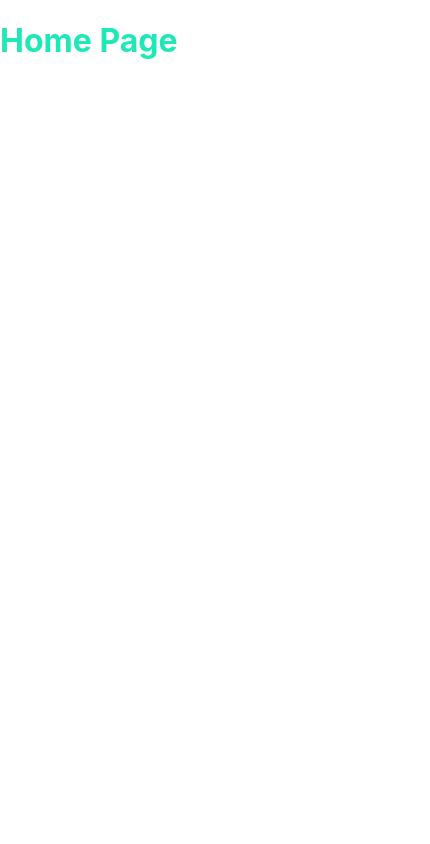
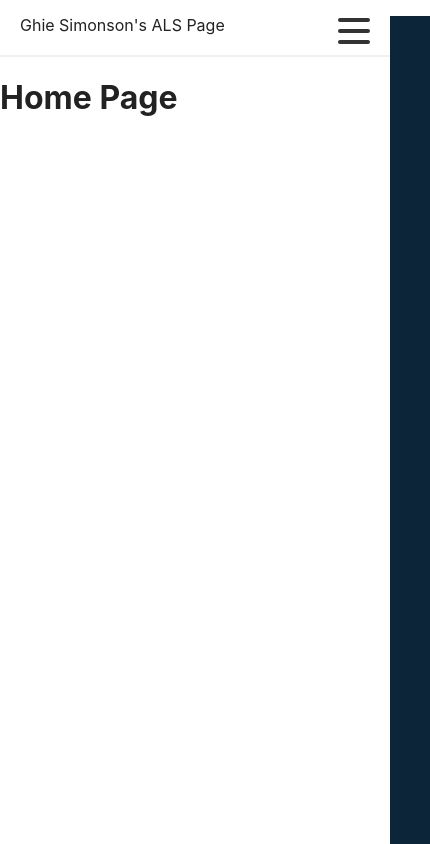
Before and after one commit to DanSimonson/ghie-als, a React (Create React App) app: page / in a window 390 px wide. Shown: the whole page, 430 px wide, since content can reach past the window. Built offline with nearby package versions, Linux system fonts and the light colour scheme.

Commit message:
added first draft of responsive navbar

```diff
--- a/package.json
+++ b/package.json
@@ -10,7 +10,8 @@
     "react": "^16.13.1",
     "react-dom": "^16.13.1",
     "react-router-dom": "^5.2.0",
-    "react-scripts": "3.4.1"
+    "react-scripts": "3.4.1",
+    "styled-components": "^5.1.1"
   },
   "scripts": {
     "start": "react-scripts start",
--- /dev/null
+++ b/src/Nav/Burger.js
@@ -0,0 +1,52 @@
+import React, { useState } from "react";
+import styled from "styled-components";
+import RightNav from "./RightNav";
+
+const StyledBurger = styled.div`
+  width: 2rem;
+  height: 2rem;
+  position: fixed;
+  top: 15px;
+  right: 20px;
+  z-index: 20;
+  display: none;
+  @media (max-width: 768px) {
+    display: flex;
+    justify-content: space-around;
+    flex-flow: column nowrap;
+  }
+  div {
+    width: 2rem;
+    height: 0.25rem;
+    background-color: ${({ open }) => (open ? "#ccc" : "#333")};
+    border-radius: 10px;
+    transform-origin: 1px;
+    transition: all 0.3s linear;
+    &:nth-child(1) {
+      transform: ${({ open }) => (open ? "rotate(45deg)" : "rotate(0)")};
+    }
+    &:nth-child(2) {
+      transform: ${({ open }) => (open ? "translateX(100%)" : "translateX(0)")};
+      opacity: ${({ open }) => (open ? 0 : 1)};
+    }
+    &:nth-child(3) {
+      transform: ${({ open }) => (open ? "rotate(-45deg)" : "rotate(0)")};
+    }
+  }
+`;
+
+const Burger = () => {
+  const [open, setOpen] = useState(false);
+
+  return (
+    <>
+      <StyledBurger open={open} onClick={() => setOpen(!open)}>
+        <div />
+        <div />
+        <div />
+      </StyledBurger>
+      <RightNav open={open} />
+    </>
+  );
+};
+export default Burger;
--- /dev/null
+++ b/src/Nav/Navbar.js
@@ -0,0 +1,26 @@
+import React from "react";
+import styled from "styled-components";
+import Burger from "./Burger";
+
+const Nav = styled.nav`
+  width: 100%;
+  height: 55px;
+  border-bottom: 2px solid #f1f1f1;
+  padding: 0 20px;
+  display: flex;
+  justify-content: space-between;
+  .logo {
+    padding: 15px 0;
+  }
+`;
+
+const Navbar = () => {
+  return (
+    <Nav>
+      <div className="logo">Ghie Simonson's ALS Page</div>
+      <Burger />
+    </Nav>
+  );
+};
+
+export default Navbar;
--- /dev/null
+++ b/src/Nav/RightNav.js
@@ -0,0 +1,40 @@
+import React from "react";
+import styled from "styled-components";
+
+const Ul = styled.ul`
+  list-style: none;
+  display: flex;
+  flex-flow: row nowrap;
+  li {
+    padding: 18px 10px;
+  }
+  @media (max-width: 768px) {
+    flex-flow: column nowrap;
+    background-color: #0d2538;
+    position: fixed;
+    transform: ${({ open }) => (open ? "translateX(0)" : "translateX(100%)")};
+    top: 0;
+    right: 0;
+    height: 100vh;
+    width: 300px;
+    padding-top: 3.5rem;
+    transition: transform 0.3s ease-in-out;
+    li {
+      color: #fff;
+    }
+  }
+`;
+
+const RightNav = ({ open }) => {
+  return (
+    <Ul open={open}>
+      <li>Home</li>
+      <li>About Us</li>
+      <li>Contact Us</li>
+      <li>Learning Material</li>
+      <li>ALS Sign Up</li>
+    </Ul>
+  );
+};
+
+export default RightNav;
--- a/src/Pages/About.js
+++ b/src/Pages/About.js
@@ -1,7 +1,7 @@
 import React from "react";
 
 function About() {
-  return <div></div>;
+  return <div>About</div>;
 }
 
 export default About;
--- a/src/Pages/Contact.js
+++ b/src/Pages/Contact.js
@@ -1,7 +1,7 @@
 import React from "react";
 
 function Contact() {
-  return <div></div>;
+  return <div>Contact</div>;
 }
 
 export default Contact;
--- a/src/Pages/Home.js
+++ b/src/Pages/Home.js
@@ -1,12 +1,14 @@
 import React, { useContext } from "react";
 import "./Home.scss";
 import { AlsContext } from "../Context/AlsContext";
+import Navbar from "../Nav/Navbar";
 
 function Home() {
   const { myValue, setMyValue } = useContext(AlsContext);
 
   return (
     <div className="home">
+      <Navbar />
       <h1>{myValue}</h1>
     </div>
   );
--- a/src/Pages/Home.scss
+++ b/src/Pages/Home.scss
@@ -1,5 +1,5 @@
 @import "../App.scss";
 
 .home {
-  color: $Primary-green;
+  color: #222; //$Primary-green;
 }
```
Also changed, not shown: 1 other file (tests, documents, lock files or other folders).
